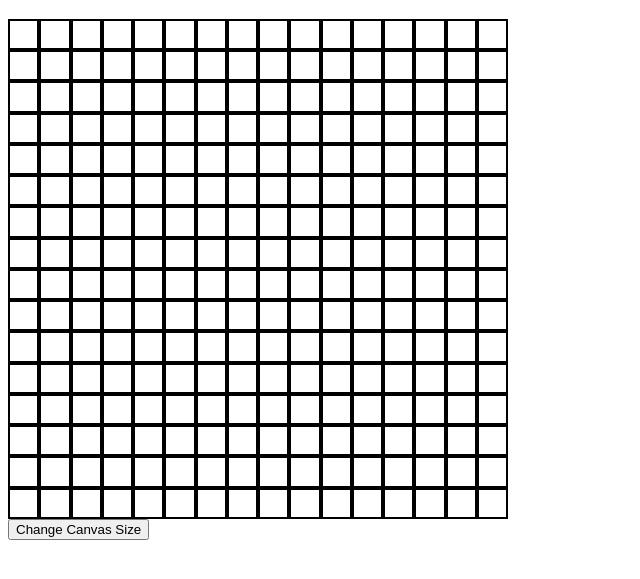
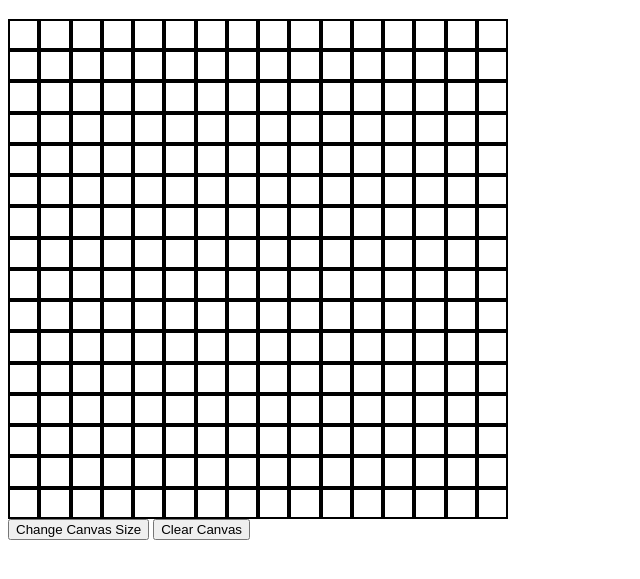
Before and after one commit to uxd2486/etch-a-sketch, a plain HTML site: page index.html in a window 1280 px wide. Shown: the part 61-640 px from the top of the page, without its empty margins (0-640 px from the left). Drawn offline with Linux system fonts and the light colour scheme.

Commit message:
Added button to clear the canvas

```diff
--- a/index.html
+++ b/index.html
@@ -12,6 +12,7 @@
     <div class="canvas"></div>
     <div class="size-div">
         <button onclick="changeCanvasSize()">Change Canvas Size</button>
+        <button onclick="clearCanvas()">Clear Canvas</button>
     </div>
     <script src="script.js"></script>
 </body>
--- a/script.js
+++ b/script.js
@@ -28,5 +28,16 @@ function changeCanvasSize(){
     makeCanvas(size);
 }
 
+function clearCanvas() {
+    const rows = document.querySelector(".canvas").children;
+    for (let i = 0; i < rows.length; i++) {
+        let row = rows.item(i);
+        for (let j = 0; j < row.children.length; j++) {
+            let square = row.children.item(j);
+            square.style.backgroundColor = "";
+        }
+    }
+}
+
 DEFAULT_SIZE = 16;
 makeCanvas(DEFAULT_SIZE);
```
